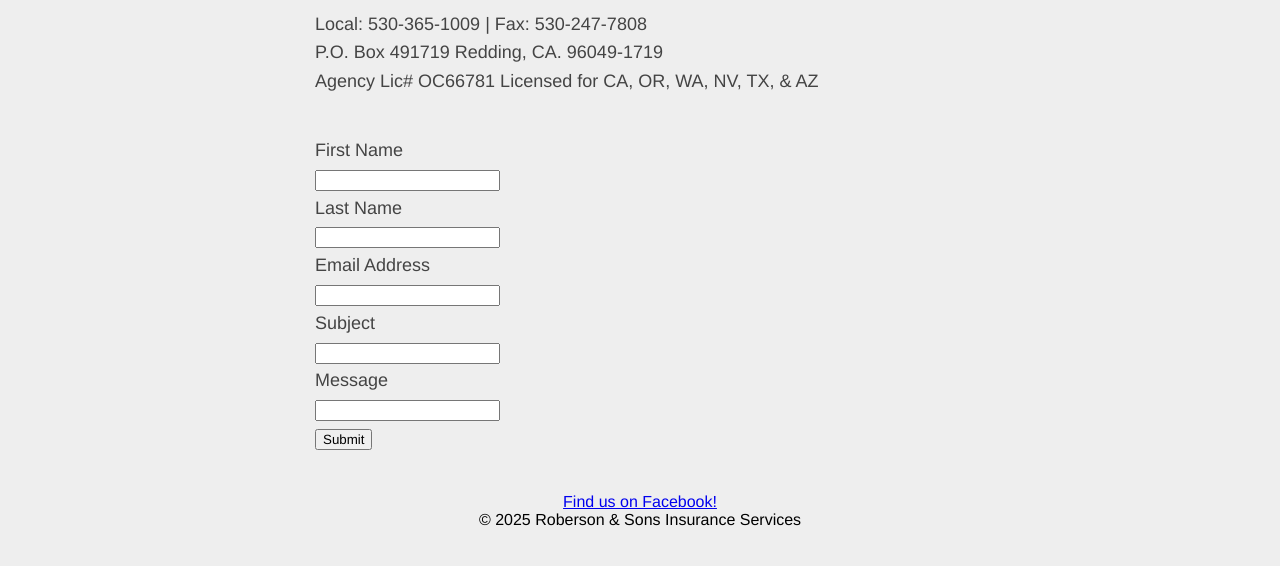
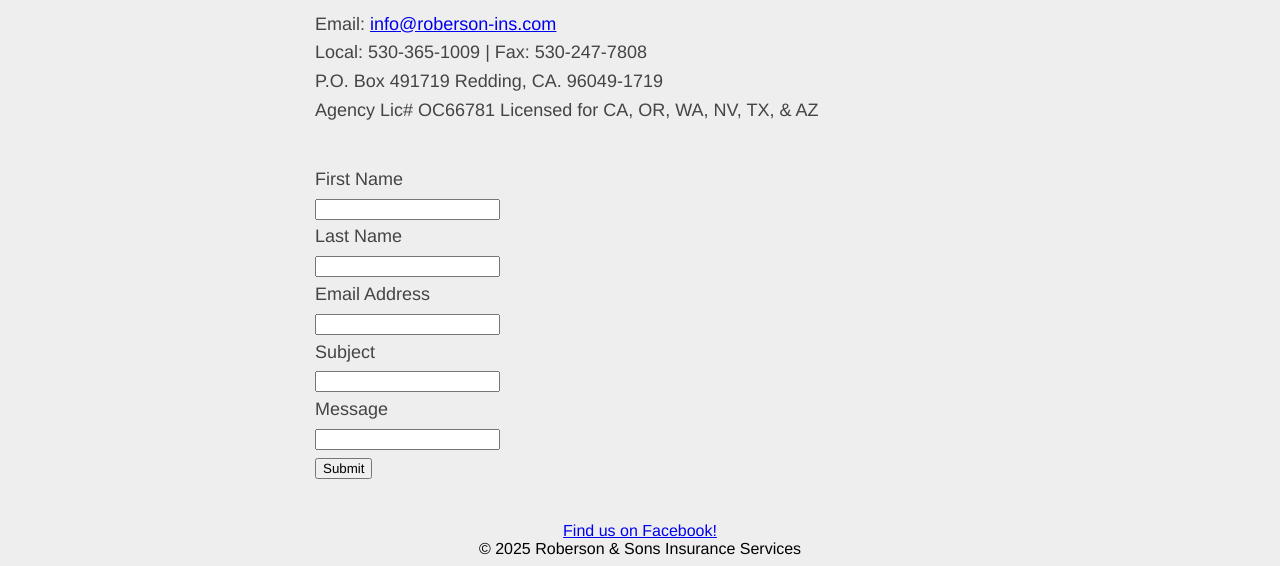
Before and after one commit to bincent0929/roberson-ins.com, a plain HTML site: page contact.html in a window 1280 px wide. Shown: the part 300-866 px from the top of the page. Before the commit the page ends 837 px from the top, so only its background shows below. Drawn offline with nearby package versions, Linux system fonts and the light colour scheme; no server answers.

```diff
--- a/contact.html
+++ b/contact.html
@@ -41,6 +41,9 @@
 <body>
   <div class="contact-information">
     <h1>Contact</h1>
+    <div>
+      Email: <a href="mailto:info@roberson-ins.com">info@roberson-ins.com</a>
+    </div>
     <div>
       Local: 530-365-1009 | Fax: 530-247-7808
     </div>
```
Also changed, not shown: license.md (added).
